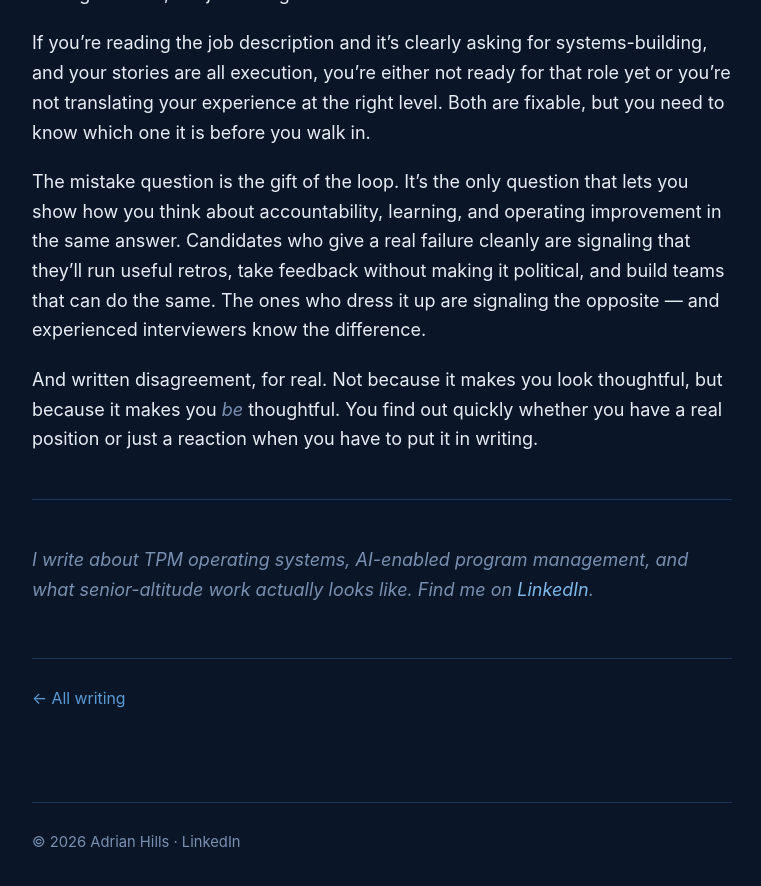
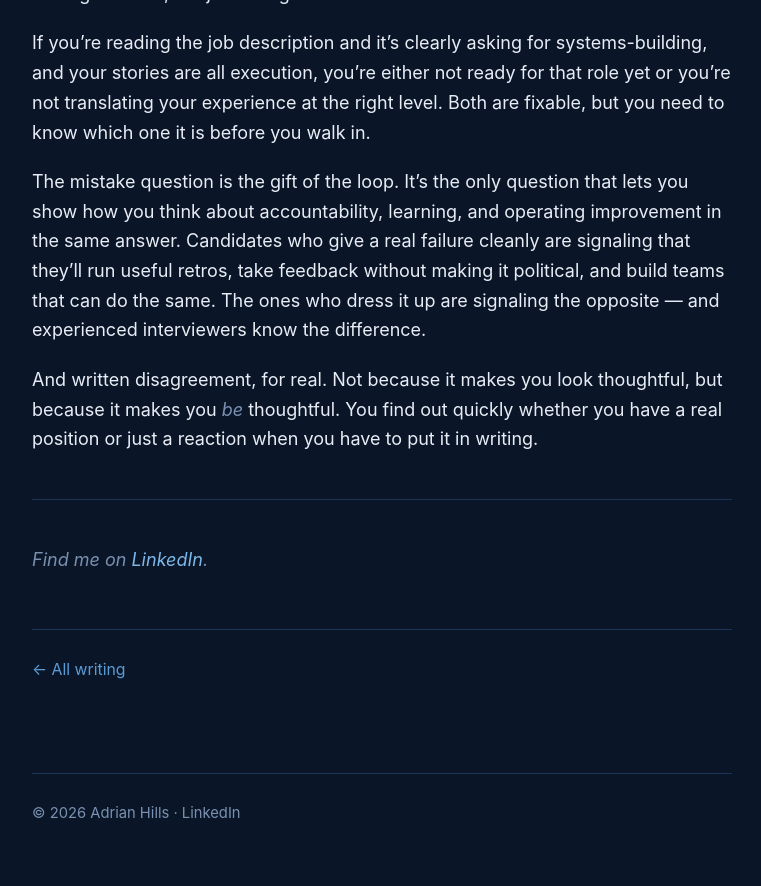
Before and after one commit to adrianhills/adrianhills.github.io, a Jekyll site: the page built from _posts/2025-05-19-scribd-tpm-interview-loop.md, in a window 1280 px wide and 900 px high, scrolled down 7985 px. Shown: the top 886 px of the window, without its empty margins (258-1019 px from the left). Built offline with Jekyll 4.4.1, drawn with Linux system fonts in a browser that asks for light colours.

Commit message:
Remove AI-sounding sign-off

```diff
--- a/_posts/2025-05-19-scribd-tpm-interview-loop.md
+++ b/_posts/2025-05-19-scribd-tpm-interview-loop.md
@@ -146,4 +146,4 @@ And written disagreement, for real. Not because it makes you look thoughtful, bu
 
 ---
 
-*I write about TPM operating systems, AI-enabled program management, and what senior-altitude work actually looks like. Find me on [LinkedIn](https://www.linkedin.com/in/hillsadrian/).*
+*Find me on [LinkedIn](https://www.linkedin.com/in/hillsadrian/).*
```
